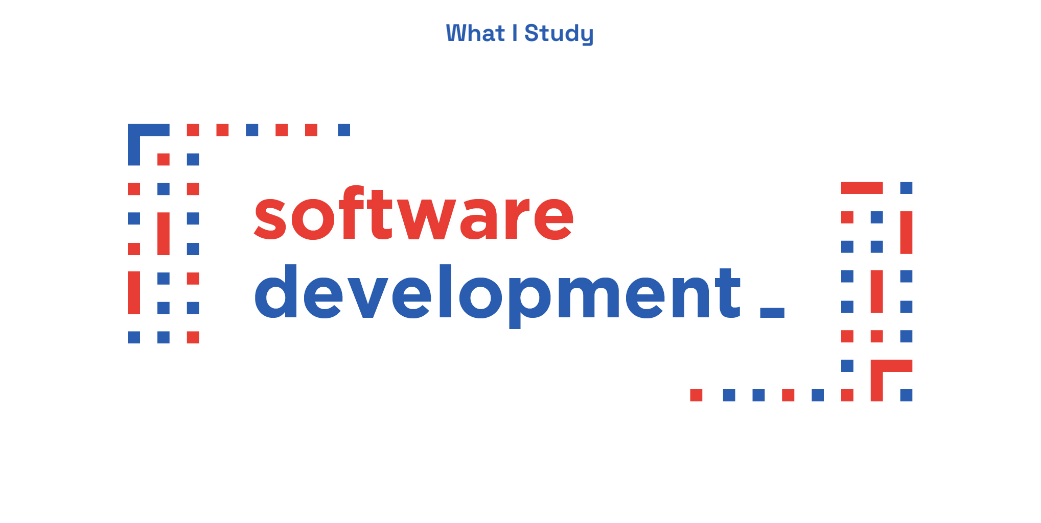
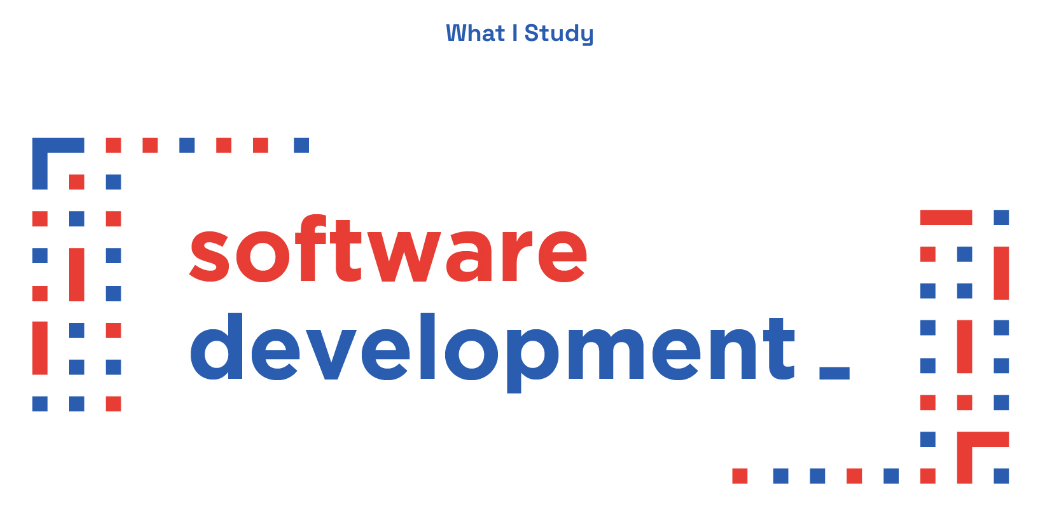
Before and after one commit to TMJ-Thabethe/Tmj-Thabethe.github.io, a plain HTML site: page index.html in a window 1280 px wide. Shown: the part 907-1430 px from the top of the page, without its empty margins (120-1161 px from the left). Before the commit the page ends 1372 px from the top, so only its background shows below. Drawn offline with Linux system fonts and the light colour scheme.

Commit message:
Update index.html

```diff
--- a/index.html
+++ b/index.html
@@ -10,6 +10,6 @@
   <img src="https://careertimes.co.za/wp-content/uploads/2020/03/NMU-Online-Application-2021-1536x824.jpg" width="768" height="412" />
   <br>
   <h2> What I <span>Study</span> </h2>
-  <img src="/img/sd-02.jpg" width="944" height="389" />
+  <img src="/img/sd-02.jpg" width="1175" height="485" />
 </body>
 </html>
```
